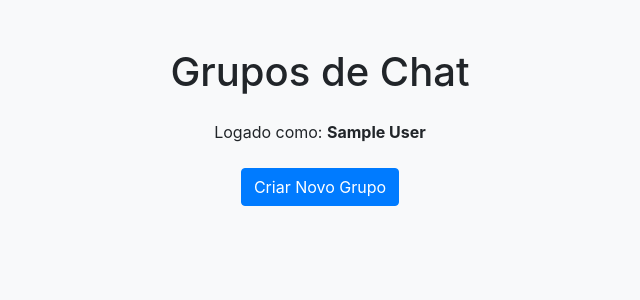
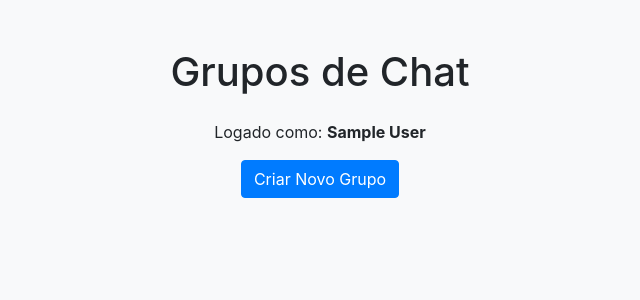
Before and after one commit to alexandre11aa/model-chat_v2, a Django app: page /chat/group/list-groups/ in a window 1280 px wide. Shown: the top 300 px of the page, without its empty margins (320-960 px from the left). Run offline with Django 5.2, Linux system fonts and the light colour scheme; the visitor is signed in with stand-in values (Sample User, id 1); data that the repository does not hold is empty; some libraries are stand-ins or nearby versions.

Commit message:
25.09.2024-6

```diff
--- a/model_chat/templates/list_chats/groups_page.html
+++ b/model_chat/templates/list_chats/groups_page.html
@@ -32,7 +32,7 @@
         <p class="text-center">Logado como: <strong>{{ logged_user.name }}</strong></p>  <!-- Nome do usuário logado -->
 
         <!-- Botão para ir para a página de criação de grupos -->
-        <div class="text-center mt-4">
+        <div class="text-center mb-4">
             <a href="{% url 'create_group_chat' %}" class="btn btn-primary">Criar Novo Grupo</a>
         </div>
 
```
